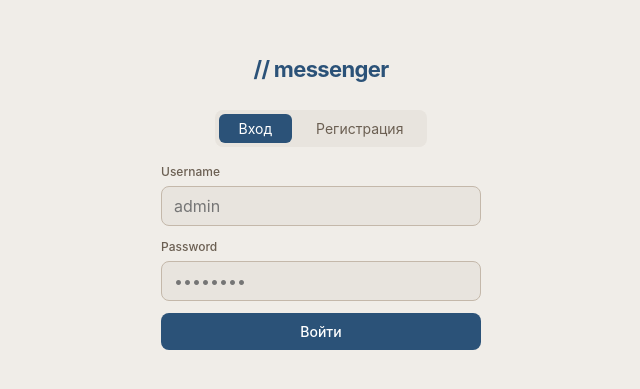
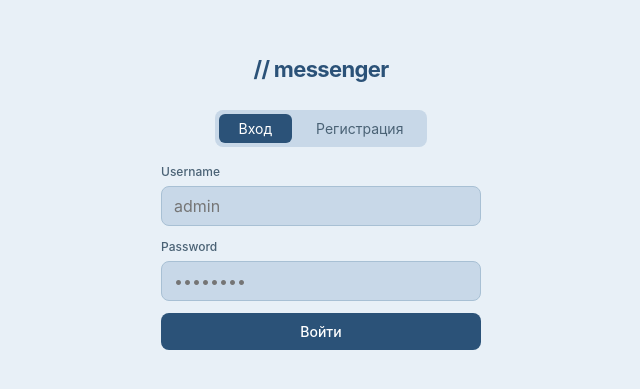
Before and after one commit to sodanoe/messenger, a React (Vite) app in the folder frontend/: page / in a window 1280 px wide. Shown: the part 199-588 px from the top of the page, without its empty margins (319-959 px from the left). Built offline with nearby package versions, Linux system fonts and the light colour scheme.

Commit message:
change colors for white theme

```diff
--- a/frontend/src/index.css
+++ b/frontend/src/index.css
@@ -26,12 +26,12 @@
 
 @media (prefers-color-scheme: light) {
   :root {
-    --bg: #f0ede8;
-    --bg2: #e8e4de;
-    --bg3: #dedad4;
-    --text: #1a1612;
-    --text2: #6b5f52;
-    --border: #c4b8aa;
+    --bg: #e8f0f7;
+    --bg2: #c8d8e8;
+    --bg3: #d8e4ef;
+    --text: #0f1f2e;
+    --text2: #4a6275;
+    --border: #a8c0d4;
     --accent: #2b5278;
     --accent2: #1e3a5f;
     --accent-gradient: linear-gradient(135deg, #2b5278, #254769);
@@ -89,9 +89,9 @@ em-emoji-picker {
 
 @media (prefers-color-scheme: light) {
   em-emoji-picker {
-    --rgb-background: 232, 228, 222;
-    --rgb-input: 222, 218, 212;
-    --rgb-color: 26, 22, 18;
+    --rgb-background: 200, 216, 232;
+    --rgb-input: 216, 228, 239;
+    --rgb-color: 15, 31, 46;
     --rgb-accent: 43, 82, 120;
   }
 }
```
